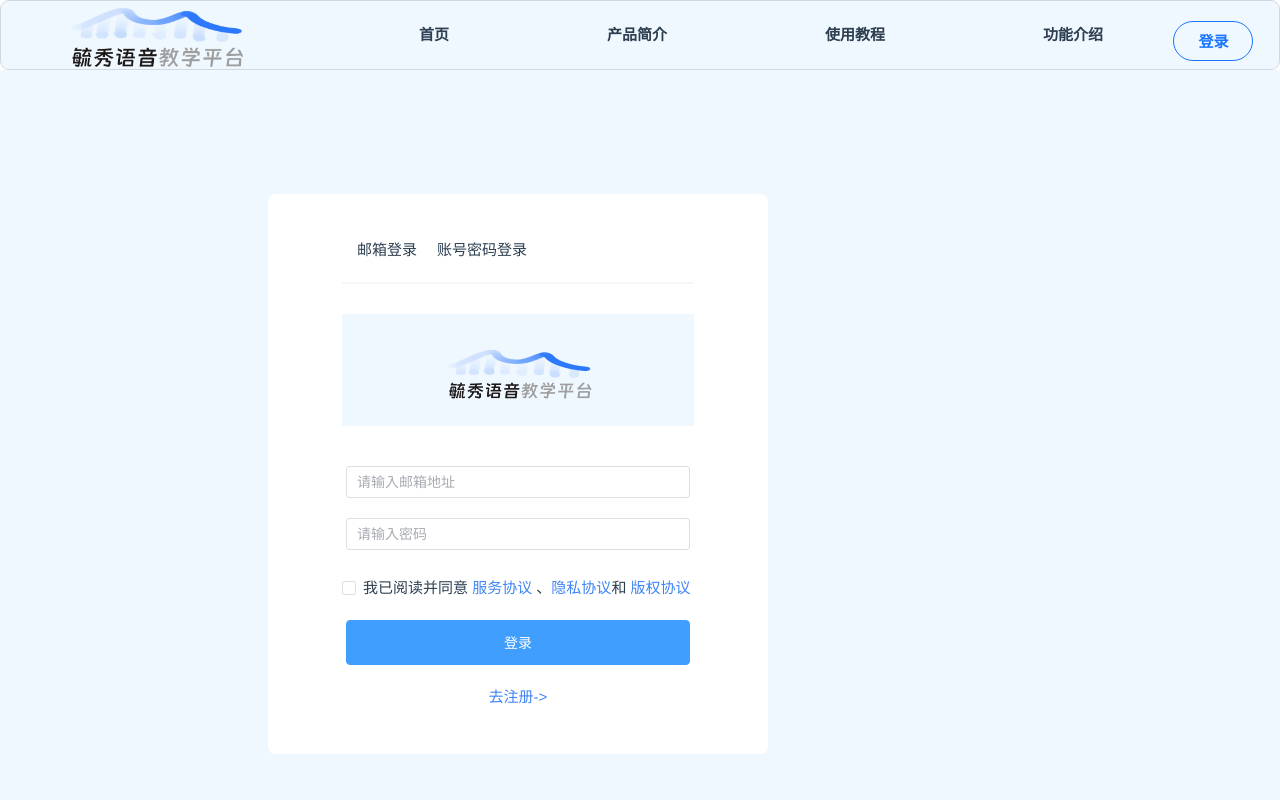
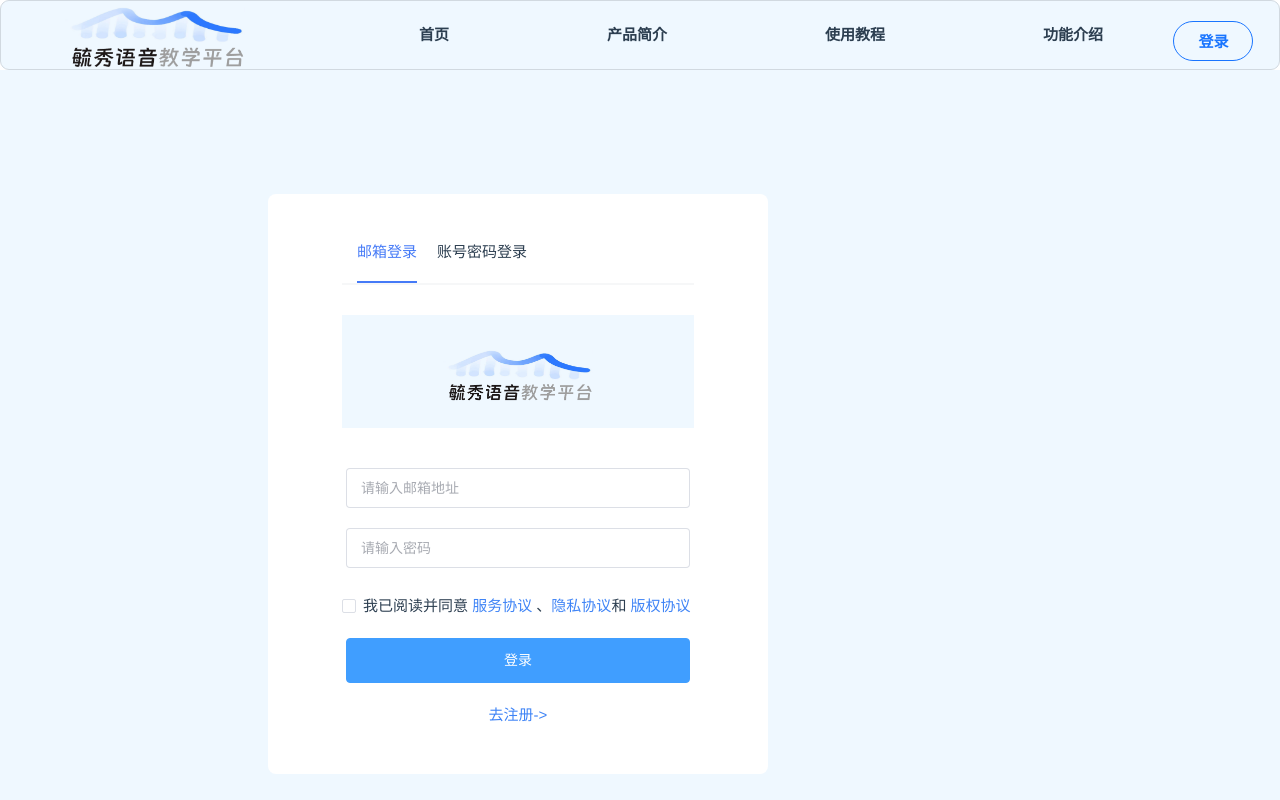
Before and after one commit to jessiexichen/YuXiu_A09, a Vue app: page /login in a window 1280 px wide. Built offline with nearby package versions, Linux system fonts and the light colour scheme.

Commit message:
feat: log reg页完成,sideBar选中效果

```diff
--- a/src/components/layouts/navbars/SideNav.vue
+++ b/src/components/layouts/navbars/SideNav.vue
@@ -15,12 +15,14 @@
 import router from '@/router';
 import { useRoute } from 'vue-router';
 
+
 function isActive(url: string) {
   if (useRoute().path === url) {
     return "active";
   }
-  return "";
+  else return "";
 }
+
 </script>
 
 <script lang="ts">
@@ -48,10 +50,10 @@ const childPages = [
     width: 100%;
     height: $blockHeight;
     line-height: $blockHeight;
-
-    .active {
-      background-color: #f0f4fd;
-    }
+  }
+  .active {
+      color: #1975ff;
+      box-shadow: 2px 2px 5px rgba(0,0,0,0.3), -2px -2px 6px rgba(255,255,255,0.8);
   }
 
 }
--- a/src/views/LoginPage.vue
+++ b/src/views/LoginPage.vue
@@ -2,15 +2,35 @@
   <LayOut :side-nav="false">
     <div class="card">
       <div class="card-block titleBlock">
-        <div class="title">邮箱登录</div>
-        <div class="title">账号密码登录</div>
+        <div
+          class="title" @click="changeLogType('email')"
+          :class="loginType === 'email' ? 'active': undefined"
+        >
+          邮箱登录
+        </div>
+        <div
+          class="title" @click="changeLogType('account')"
+          :class="loginType === 'account' ? 'active' : undefined"
+        >
+          账号密码登录
+        </div>
       </div>
       <div class="card-block logo">
         <img src="@/assets/logo3.png" style="width: 150px;"/>
       </div>
-      <div class="card-block input">
-        <ElInput placeholder="请输入邮箱地址" v-model="email" />
-        <ElInput type="password" placeholder="请输入密码" v-model="password" :show-password="true" />
+      <div
+        v-if="loginType === 'email'"
+        class="card-block input"
+      >
+        <ElInput size="large" placeholder="请输入邮箱地址" v-model="email" />
+        <ElInput size="large" type="password" placeholder="请输入密码" v-model="password" :show-password="true" />
+      </div>
+      <div
+        v-else
+        class="card-block input"
+      >
+        <ElInput size="large" placeholder="请输入账号" v-model="account" />
+        <ElInput size="large" type="password" placeholder="请输入密码" v-model="password" :show-password="true" />
       </div>
       <div class="card-block initial">
         <ElCheckbox  v-model="initial" class="checkbox" />
@@ -22,9 +42,8 @@
         </div>
       </div>
       <div class="card-block function">
-        <ElButton type="primary" size="large" style="width: 100%;height: 45px;">登录</ElButton>
-        <div><a>去注册-></a></div>
-
+        <ElButton type="primary" size="large" style="width: 100%; height: 45px;">登录</ElButton>
+        <RouterLink to="/register">去注册-></RouterLink>
       </div>
     </div>
   </LayOut>
@@ -35,10 +54,13 @@ import { ElButton, ElInput } from 'element-plus';
 import { ElCheckbox } from 'element-plus';
 import { ref } from 'vue';
 
-const loginType: "email" | "password" = "email"
-
+const loginType = ref("email")
+function changeLogType(type: "email" | "account") {
+  loginType.value = type
+}
 const password = ref(undefined)
 const email = ref(undefined)
+const account = ref(undefined)
 const initial = ref(undefined)
 </script>
 
@@ -48,7 +70,7 @@ const initial = ref(undefined)
   left: 20%;
   top: 15%;
   width: 500px;
-  height: 560px;
+  height: 580px;
 
 
   @media screen and (max-width: 800px){
@@ -69,7 +91,17 @@ const initial = ref(undefined)
     position: relative;
     width: 80%;
     border-bottom: 2px solid #f6f7f8;
-    padding-bottom: 20px;
+    padding-bottom: 0px;
+    height: 60px;
+
+    .title {
+      cursor: pointer;
+      font-weight: 500;
+    }
+    .active {
+      color:#457af7;
+      border-bottom: 2px solid #457af7;
+    }
   }
   .logo {
     display: flex;
--- a/src/views/RegisterPage.vue
+++ b/src/views/RegisterPage.vue
@@ -1,6 +1,123 @@
 <template>
-  <LayOut></LayOut>
+  <LayOut :side-nav="false">
+    <div class="card">
+      <div class="card-block logo">
+        <img src="@/assets/logo3.png" style="width: 150px;"/>
+      </div>
+      <div
+        class="card-block input"
+      >
+        <ElInput size="large" maxlength="23" placeholder="请输入邮箱地址" v-model="email">
+          <template #append>
+            <el-button
+              @click="getEmailCode"
+
+            >
+              发送验证码
+            </el-button>
+          </template>
+        </ElInput>
+        <ElInput size="large" maxlength="10" placeholder="请输入验证码" v-model="emailCode" />
+        <ElInput size="large" maxlength="23" type="password" placeholder="请输入密码" v-model="password" :show-password="true" />
+        <ElInput size="large" maxlength="23" type="password" placeholder="请输入确认密码" v-model="passwordAgain" :show-password="true" />
+      </div>
+      <div class="card-block initial">
+        <ElCheckbox  v-model="initial" class="checkbox" />
+        <div>
+          我已阅读并同意
+          <a>服务协议</a>
+          、<a>隐私协议</a>和
+          <a>版权协议</a>
+        </div>
+      </div>
+      <div class="card-block function">
+        <ElButton type="primary" size="large" style="width: 100%; height: 45px;" @click="register()">注册</ElButton>
+        <RouterLink to="/login">去登录-></RouterLink>
+      </div>
+    </div>
+  </LayOut>
 </template>
 <script setup lang="ts">
 import LayOut from '@/components/layouts/LayOut.vue';
+import { ElButton, ElInput } from 'element-plus';
+import { ElCheckbox } from 'element-plus';
+import { ref } from 'vue';
+
+const password = ref(undefined)
+const passwordAgain = ref(undefined)
+const email = ref(undefined)
+const emailCode = ref(undefined)
+const initial = ref(undefined)
+
+function getEmailCode() {
+
+}
+
+function register() {
+
+}
 </script>
+
+<style scoped lang="scss">
+.card {
+  position: relative;
+  left: 20%;
+  top: 15%;
+  width: 500px;
+  height: 580px;
+
+
+  @media screen and (max-width: 800px){
+    left: 100px;
+  }
+  @media screen and (max-height: 750px) {
+    top: 15px;
+  }
+  @media screen and (max-width:700px) {
+    left: 40px;
+  }
+  a {
+      color: #3f84f6;
+      text-decoration: none;
+  }
+
+  .logo {
+    display: flex;
+    width: 80%;
+    padding-top: 30px;
+    justify-content: center;
+    background-color: #eff8ff;
+    margin-top: 30px;
+  }
+
+  .input {
+    width: 85%;
+    flex-direction: column;
+    padding-top: 40px;
+  }
+
+  .initial {
+    width: 80%;
+    height: 20px;
+    padding-left: 0;
+    padding-right: 0;
+    gap: 5px;
+    .checkbox {
+      height: 16px;
+      width: 16px;
+    }
+
+    line-height: 15px;
+  }
+
+  .function {
+    display: flex;
+    align-items: center;
+    flex-direction: column;
+    width: 85%;
+    margin-top: 10px;
+  }
+}
+
+
+</style>
```
